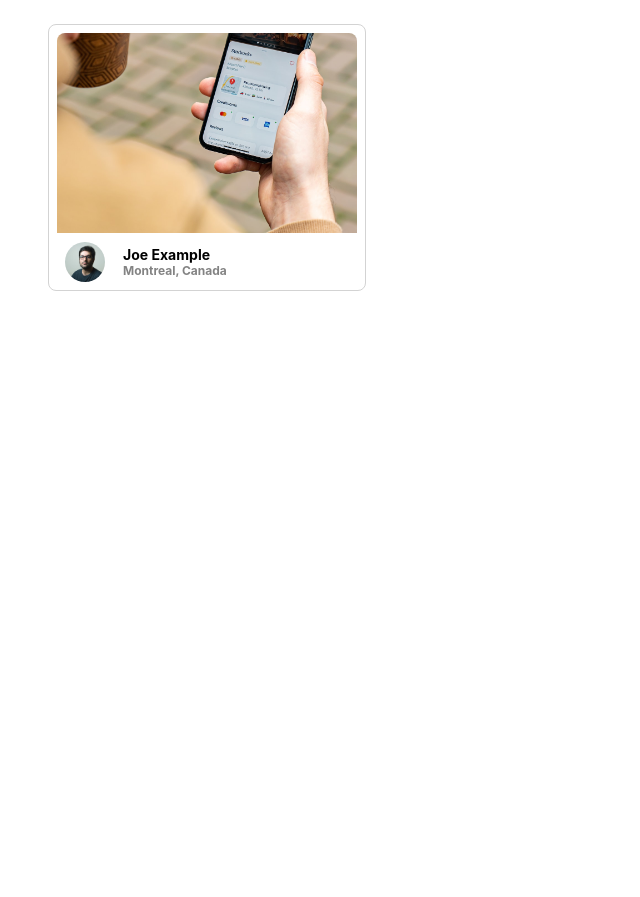
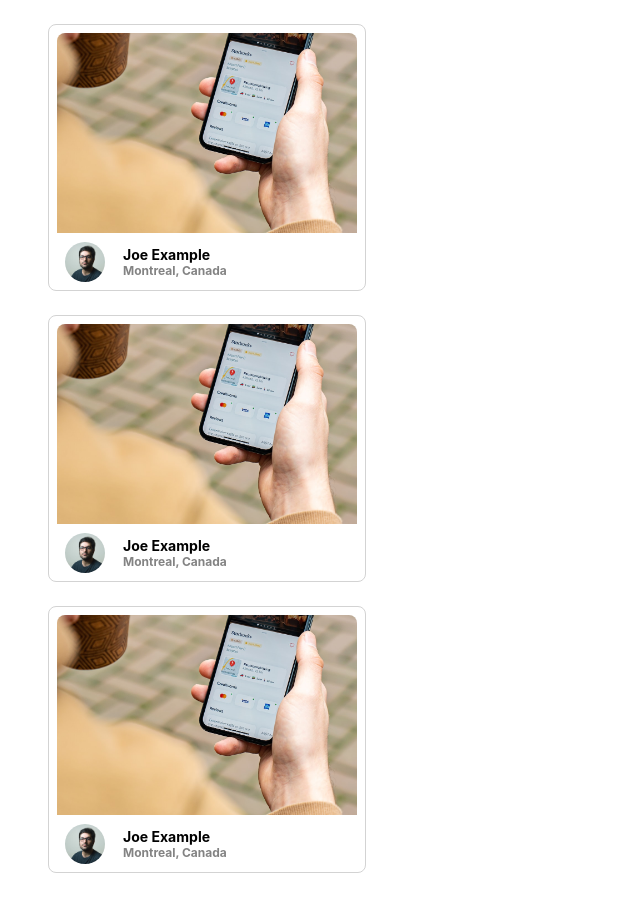
Before and after one commit to Setmaster/photolabs, a React (Create React App) app in the folder frontend/: page / in a window 1280 px wide. Shown: the whole page, without its empty margins (0-640 px from the left). Before the commit the page ends 800 px from the top, so only its background shows below. Built offline with nearby package versions, Linux system fonts and the light colour scheme; the HTML template or start-up script is replaced by a standard one.

Commit message:
display an array of photo items

```diff
--- a/frontend/src/App.jsx
+++ b/frontend/src/App.jsx
@@ -14,17 +14,26 @@ const sampleDataForPhotoListItem = {
     profile: `${process.env.PUBLIC_URL}/profile-1.jpg`,
 };
 
+const photos = [sampleDataForPhotoListItem, sampleDataForPhotoListItem, sampleDataForPhotoListItem];
+
 // Note: Rendering a single component to build components in isolation
 const App = () => {
+    const photoItems = photos.map((photo)=>{
         return (
-    <div className="App">
             <PhotoListItem
+                key={sampleDataForPhotoListItem.id}
                 id={sampleDataForPhotoListItem.id}
                 location={sampleDataForPhotoListItem.location}
                 imageSource={sampleDataForPhotoListItem.imageSource}
                 username={sampleDataForPhotoListItem.username}
                 profile={sampleDataForPhotoListItem.profile}
             />
+        );
+    })
+
+  return (
+    <div className="App">
+        {photoItems}
     </div>
   );
 };
```
Lines whose indentation alone changed are shown as unchanged.
